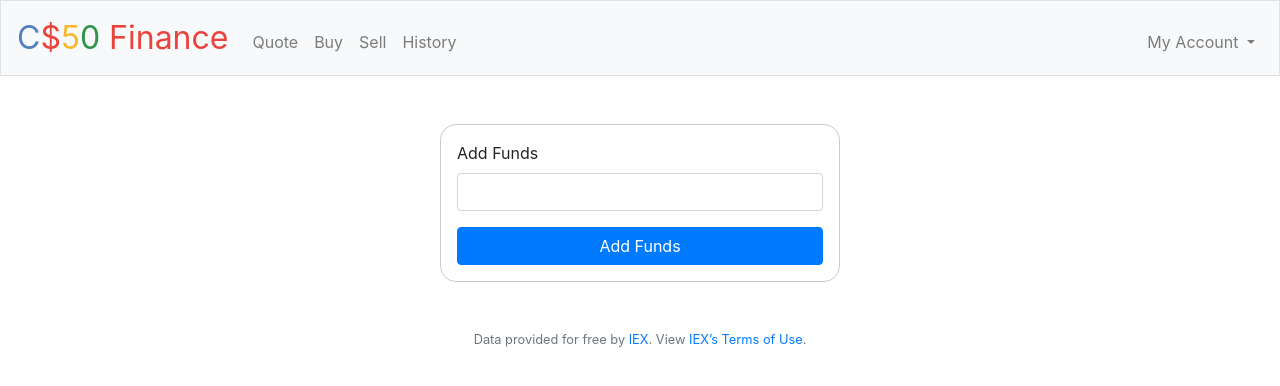
After one commit to wjen/stocktrader, a Flask app: page /deposit in a window 1280 px wide. The commit adds this page. Shown: the top 386 px of the page. Run offline with Flask 2, Linux system fonts and the light colour scheme; a user stored in the database is signed in; some libraries are stand-ins or nearby versions.

Commit message:
create deposit.html and define route logic for deposit with the ability to add funds

```diff
--- a/finance/application.py
+++ b/finance/application.py
@@ -351,3 +351,18 @@ def changepw():
 
         flash('Password Changed')
         return redirect('/')
+
+@app.route('/deposit', methods=["GET", "POST"])
+@login_required
+def deposit():
+    db = SQL("sqlite:///finance.db")
+    if request.method == "GET":
+        return render_template('deposit.html')
+    else:
+        cash_list = db.execute("SELECT cash FROM users WHERE id=:id", id=session['user_id'])
+        add_funds = int(request.form.get('add_funds'))
+        if not add_funds or add_funds <= 0:
+            return apology('Invalid Amount')
+        db.execute('UPDATE users SET cash= cash + :add_funds WHERE id=:id', add_funds=add_funds, id=session['user_id'])
+        flash("Added new funds")
+        return redirect('/')
--- /dev/null
+++ b/finance/templates/deposit.html
@@ -0,0 +1,15 @@
+{% extends "layout.html" %}
+
+{% block title %}
+Deposit Funds
+{% endblock %}
+
+{% block main %}
+<form action="/deposit" method="post">
+    <div class="form-group">
+        <label for="add_funds"> Add Funds</label>
+        <input type="number" class="form-control" name="add_funds">
+    </div>
+    <button type="submit" class="btn btn-primary btn-block"> Add Funds </button>
+</form>
+{% endblock %}
--- a/finance/templates/layout.html
+++ b/finance/templates/layout.html
@@ -49,7 +49,7 @@
                     </a>
                     <div class="dropdown-menu dropdown-menu-right" aria-labelledby="navbarDropdown">
                         <a href="./changepw" class="dropdown-item">Change Password</a>
-                        <a href="./changepw" class="dropdown-item">Deposit</a>
+                        <a href="./deposit" class="dropdown-item">Deposit</a>
                         <div class="dropdown-divider"></div>
                         <a href="./logout" class="dropdown-item">Log Out</a>
                     </div>
```
Also changed, not shown: finance/finance.db.
